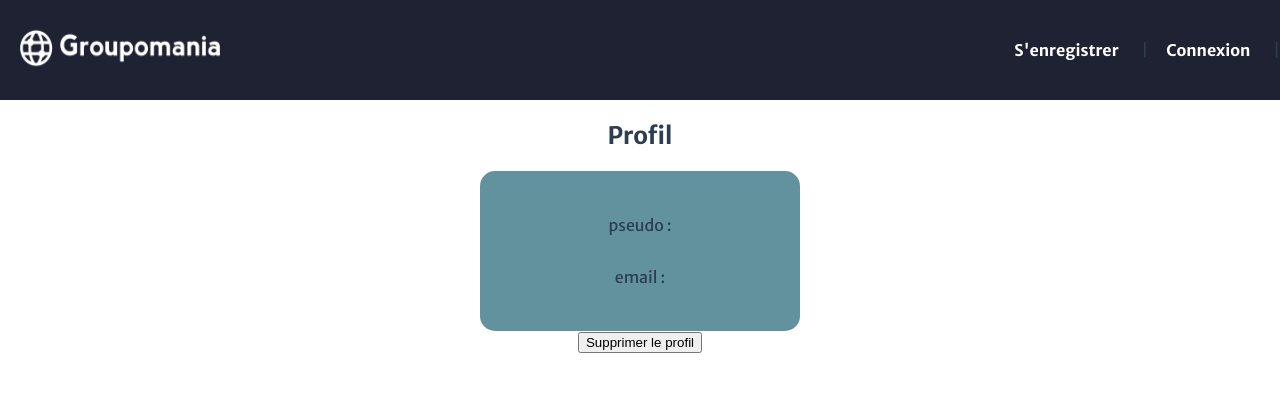
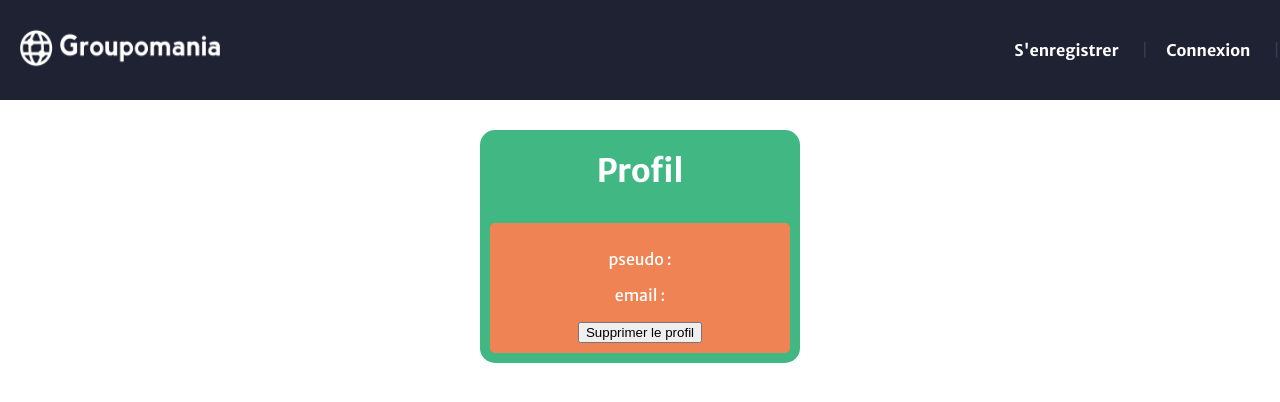
Before and after one commit to Alexandre-C-89/P7_alexandre_clemencot, a Vue app in the folder frontend/: page /user/1 in a window 1280 px wide. Shown: the top 402 px of the page. Built offline with nearby package versions, Linux system fonts and the light colour scheme; no server answers.

Commit message:
modification style sur la page profil

```diff
--- a/frontend/src/views/Profil.vue
+++ b/frontend/src/views/Profil.vue
@@ -1,13 +1,19 @@
 <template>
   <div class="profil">
-    <h2>Profil</h2>
-    <div class="profil__description">
+    <h1>Profil</h1>
+    <div class="profil__card">
+      <div class="profil__card__description">
         <p>pseudo : {{ pseudo }}</p>
         <p>email : {{ email }}</p>
       </div>
-    <button class="profil__button" @click.prevent="supp()" type="submit">
+      <button
+        class="profil__card__button"
+        @click.prevent="supp()"
+        type="submit"
+      >
         Supprimer le profil
       </button>
+    </div>
   </div>
 </template>
 
@@ -41,15 +47,42 @@ export default {
 
 <style scoped lang="scss">
 .profil {
-  &__description {
   width: 320px;
-    height: 160px;
-    background-color: #62929e;
+  height: auto;
+  background-color: #41b883;
+  color: #fff;
   border-radius: 15px;
   display: flex;
   flex-direction: column;
   align-items: center;
   justify-content: center;
+  margin: 30px 10px 10px 10px;
+  &__card {
+    width: 280px;
+    background-color: #ef8354;
+    margin: 10px;
+    padding: 10px;
+    border-radius: 5px;
+    &__description {
+      color: #fff;
+    }
+  }
+  &__button {
+    margin: 10px;
+    width: 150px;
+    height: 28px;
+    margin: 10px;
+    border-radius: 10px;
+    background-color: #41b883;
+    border: 2px solid white;
+    color: #fff;
+    &:hover {
+      background-color: #30805c;
+    }
+  }
+  & h2 {
+    font-family: 'Nunito', sans-serif;
+    font-size: 1.5rem;
   }
 }
 </style>
```
Lines whose indentation alone changed are shown as unchanged.
